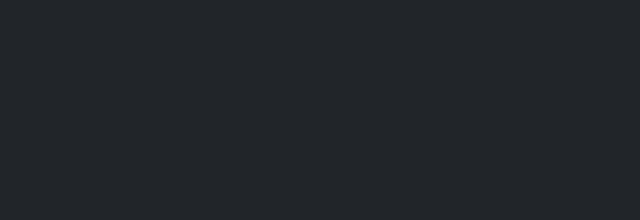
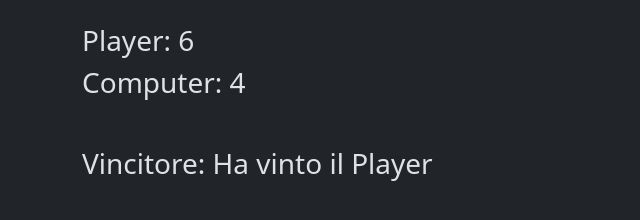
Before and after one commit to CarloBattista/js-mail-dadi, a plain HTML site: page gioco_dei_dadi/index.html in a window 1280 px wide. Shown: the whole page, without its empty margins (0-640 px from the left). Drawn offline with nearby package versions, Linux system fonts and the light colour scheme.

Commit message:
stile + risultati visibili in pagina e console

```diff
--- a/gioco_dei_dadi/_assets/js/main.js
+++ b/gioco_dei_dadi/_assets/js/main.js
@@ -15,12 +15,20 @@ let numComputer = Math.floor(Math.random() * 6) + 1;
 let winner;
 
 if (numPlayer > numComputer) {
-    winner = "Ha vinto il giocatore"
+    winner = "Ha vinto il Player"
 } else if (numComputer > numPlayer) {
-    winner = "Ha vinto il computer"
+    winner = "Ha vinto il Computer"
 } else {
-    winner = "la partita è finita in pareggio"
+    winner = "la partita è finita in Pareggio"
 }
+
+document.querySelector(".playerNumber").innerHTML = `<span>Player: ${numPlayer}</span>`;
+
+document.querySelector(".computerNumber").innerHTML = `<span>Computer: ${numComputer}</span>`;
+
+document.querySelector(".winnerResult").innerHTML = `<span>Vincitore: ${winner}</span>`;
+
+
 
 console.log("Giocatore: " + numPlayer);
 console.log("Computer: " + numComputer);
--- a/gioco_dei_dadi/index.html
+++ b/gioco_dei_dadi/index.html
@@ -15,8 +15,11 @@
 </head>
 <body>
 
-    <div class="container">
+    <div class="container mt-4 mb-4">
+        <h3 class="playerNumber">Player: </h3>
+        <h3 class="computerNumber">Computer: </h3>
 
+        <h3 class="winnerResult mt-5">Vincitore: </h3>
     </div>
 
     <!-- SCRIPT -->
```
